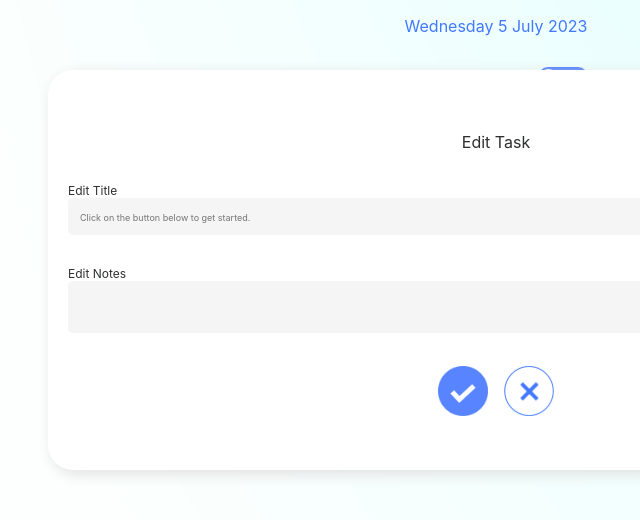
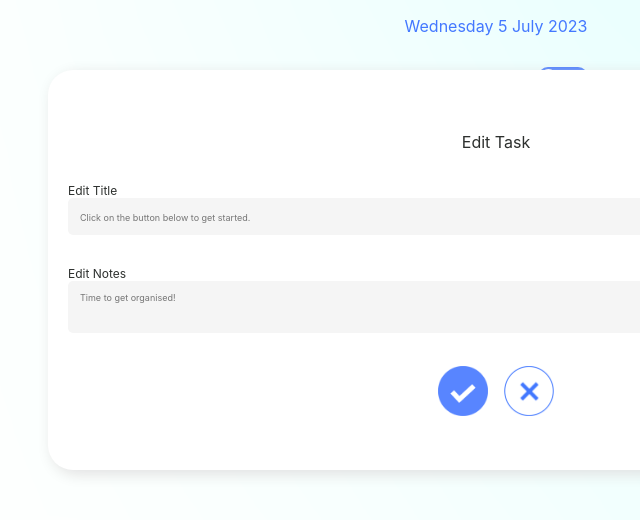
Before and after one commit to EunbyulNa/FAC-TEST, a plain HTML site: page index.html in a window 1280 px wide. Both pictures are taken after a click on the picture 839 px from the left and 374 px from the top of the page. Shown: the part 208-728 px from the top of the page, 144-784 px from the left. Drawn offline with Linux system fonts and the light colour scheme.

Commit message:
Edit box opens and closes the correct task, doesn't save yet

```diff
--- a/addTask.js
+++ b/addTask.js
@@ -29,7 +29,7 @@ function addUserTask() {
         taskContainer.insertAdjacentHTML('beforeend', taskItemHTML);
         searchTaskList.insertAdjacentHTML('beforeend', searchTaskItemHTML);
 
-        addListensToButton();
+        editButton();
         closePopUp();
     }
   };
--- a/editTask.js
+++ b/editTask.js
@@ -1,16 +1,19 @@
 
 let edits;
 let taskListTitles;
-let editTaskPop;
+let taskListDescriptions;
+let editTaskContainer = document.getElementById('edit-task-inner');
+let editTaskGenerated = document.getElementById('edit-task-form');
 let addedTaskTitle;
-
-// function openCreateTaskPopUp() {
+let addedTaskDescription;
+let cancels;
 
 
 
-function addListensToButton() {
+function editButton() {
     edits = document.querySelectorAll('.edit-icon');
     taskListTitles = document.querySelectorAll('.list-txt-title');
+    taskListDescriptions = document.querySelectorAll('.list-txt-note');
 
     edits.forEach((task, index) => {
         task.addEventListener('click', (event) => {
@@ -18,29 +21,36 @@ function addListensToButton() {
             console.log(`Edit button index number: ${index}`);
             console.log(taskListTitles[index].textContent);
             addedTaskTitle = taskListTitles[index].textContent;
+            addedTaskDescription = taskListDescriptions[index].textContent;
             setEditPopContent();
+            editTaskContainer.style.display = 'grid';
+            cancelButton();
         });
-            // console.log('Open edit pop up')
-            // openCreateTaskPopUp(editTaskPop);
     });
+
 };
 
-addListensToButton();
+function cancelButton() {
+    cancels = document.querySelectorAll('.cancel-button');
+    cancels.forEach((button, index) => {
+        button.addEventListener('click', (event) => {
+            event.preventDefault();
+            closeEditPopUp();
+            closePopUp();
+            console.log('Cancel button clicked');
+        });
+    })
+}
 
 function setEditPopContent() {
-// function openEditPopup() {
     console.log('open edit popup');
-    editTaskPop = `
-    <div id="edit-task-inner" style="display: grid;">
-                <h2>Edit Task</h2>
-                <!-- <h3 class="live-date small-text">Friday 30th June</h3> -->
+    let editTaskPop = `
 
-                <form class="small-text" id="edit-task-form">
     <label for="task-title">Edit Title</label>
     <input type="text" name="task-title" id="edit-task-title" placeholder="${addedTaskTitle}">
 
     <label for="task-notes">Edit Notes</label>
-                    <textarea name="task-notes" id="edit-task-notes"></textarea>
+    <textarea name="task-notes" id="edit-task-notes" placeholder="${addedTaskDescription}"></textarea>
 
     <div class="buttons-container">
         <button type="submit" class="" name="" value="Submit">
@@ -50,8 +60,10 @@ function setEditPopContent() {
             <img src="images/icons/cancel.png" class="large-button" alt="Blue circle with cross to cancel adding task">
         </button>
     </div>
-                </form>
-            </div>
+
     `
-    taskContainer.insertAdjacentHTML('beforeend', editTaskPop);
+    editTaskGenerated.insertAdjacentHTML('afterbegin', editTaskPop);
 }
+
+editButton();
+cancelButton();
--- a/index.html
+++ b/index.html
@@ -53,6 +53,15 @@
                             <img src="images/icons/cancel.png" class="large-button" alt="Blue circle with cross to cancel adding task">
                         </button>
                     </div>
+                </form>
+            </div>
+
+            <div id="edit-task-inner">
+                <h2>Edit Task</h2>
+                <!-- <h3 class="live-date small-text">Friday 30th June</h3> -->
+
+                <form class="small-text" id="edit-task-form">
+                    <!-- Generated in JS -->
                 </form>
             </div>
 
--- a/popUp.js
+++ b/popUp.js
@@ -12,10 +12,17 @@ function closePopUp() {
     console.log('Pop-up closed');
 }
 
+function closeEditPopUp() {
+    let editTaskContainer = document.getElementById('edit-task-inner');
+    editTaskContainer.style.display = 'none';
+    editTaskGenerated.innerHTML = '';
+    console.log('Edit pop-up closed');
+}
+
 // Variables
 let createTaskPop = document.getElementById('create-task-inner');
 let addTaskBtn = document.getElementById('add-task-button');
-let cancelTaskBtn = document.querySelectorAll('.cancel-button');
+// let cancelTaskBtn = document.querySelectorAll('.cancel-button');
 let addTaskForm = document.getElementById('add-task-form');
 let userTaskTitle = document.getElementById('task-title');
 let userTaskDescription = document.getElementById('task-notes');
@@ -28,6 +35,10 @@ addTaskBtn.addEventListener('click', (event) => {
     openCreateTaskPopUp(createTaskPop);
 });
 
-for (let i = 0; i < cancelTaskBtn.length; i++) {
-    cancelTaskBtn[i].addEventListener('click', closePopUp);
-}
+// function loopCancelButtons() {
+// for (let i = 0; i < cancelTaskBtn.length; i++) {
+//     cancelTaskBtn[i].addEventListener('click', closePopUp);
+// }
+// }
+
+// loopCancelButtons();
```
Lines whose indentation alone changed are shown as unchanged.
